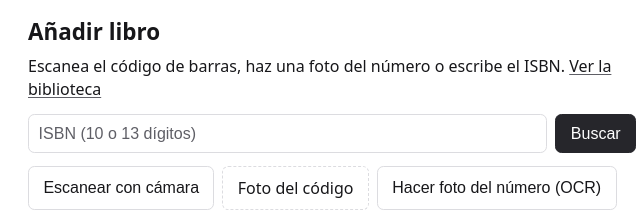
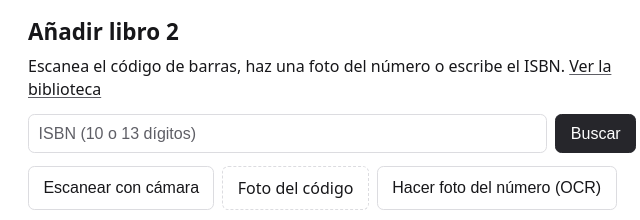
Before and after one commit to RoberLozano/rq, a plain HTML site: page libros/lector.html in a window 1280 px wide. Shown: the full height of the page, 308-948 px from the left. Drawn offline with Linux system fonts and the light colour scheme; no server answers.

Commit message:
Update lector.html

```diff
--- a/libros/lector.html
+++ b/libros/lector.html
@@ -206,7 +206,7 @@
 
 <body>
   <main>
-    <h1>Añadir libro</h1>
+    <h1>Añadir libro 2</h1>
     <p>Escanea el código de barras, haz una foto del número o escribe el ISBN.
       <a href="consulta.html">Ver la biblioteca</a></p>
 
```
